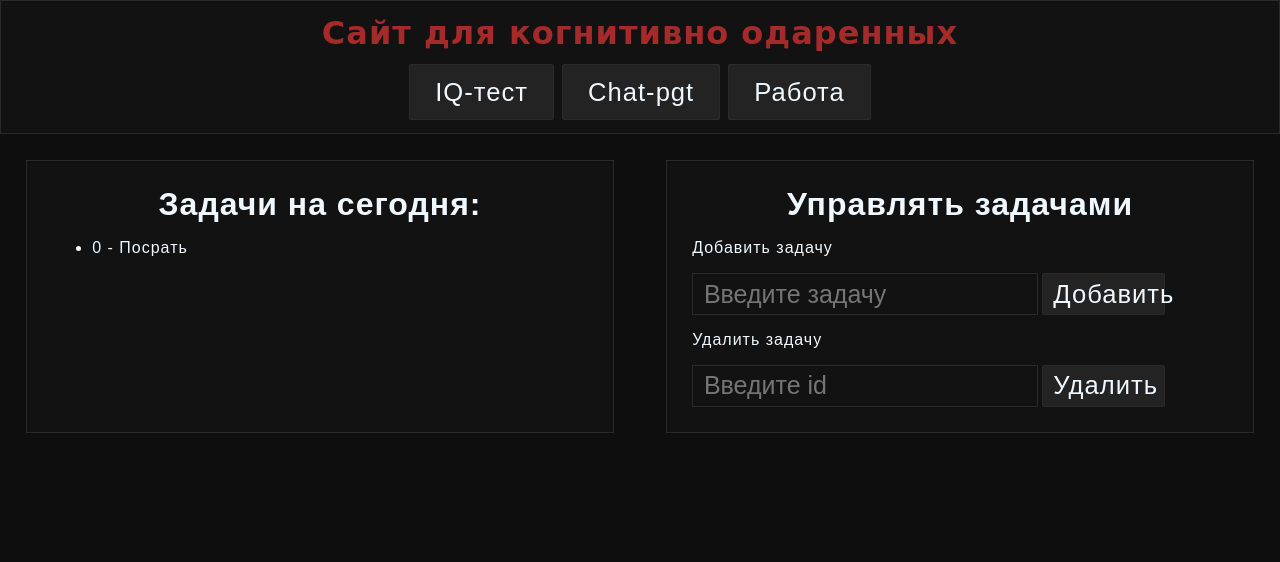
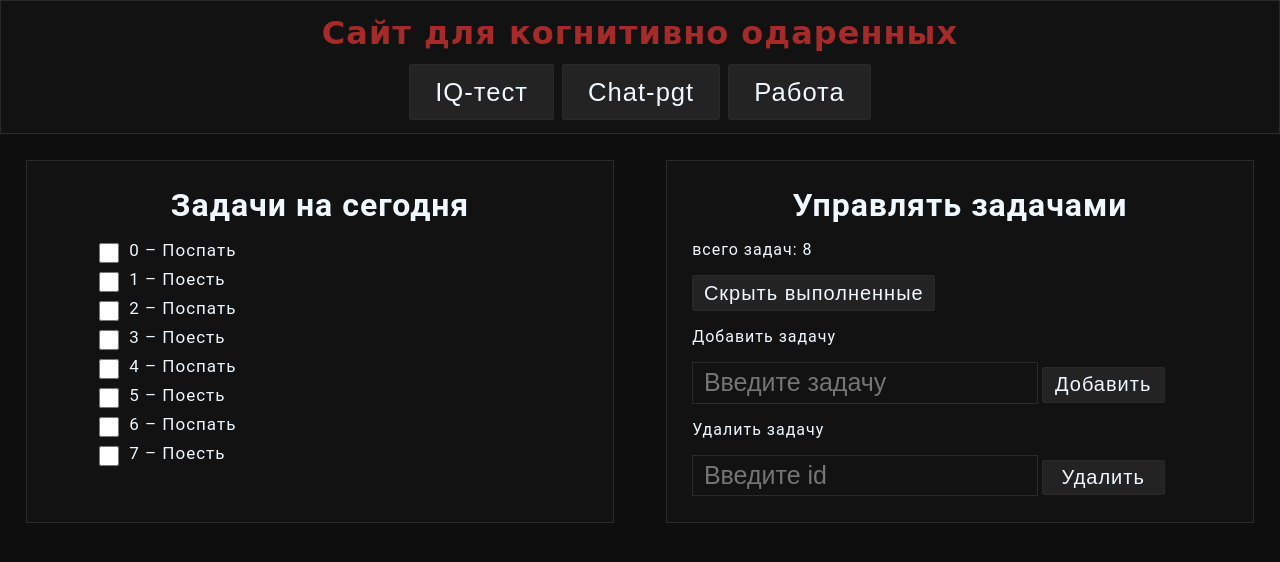
Before and after one commit to Dotesag/Vue-sag, a Vue app in the folder Vue-Tortures/: page / in a window 1280 px wide. Both pictures are taken after a click on the button "Работа". Shown: the top 562 px of the page. Built offline with nearby package versions, Linux system fonts and the light colour scheme.

Commit message:
Fully full list

```diff
--- a/Vue-Tortures/sins/App.vue
+++ b/Vue-Tortures/sins/App.vue
@@ -11,7 +11,7 @@ import menu_ from './menu.vue';
 
 <style>
 body{
-  font-family: "Arial";
+  font-family: "Roboto";
   margin: 0;
   background-color: rgb(14, 14, 14);
   color: aliceblue ;
--- a/Vue-Tortures/sins/ListTest.vue
+++ b/Vue-Tortures/sins/ListTest.vue
@@ -1,46 +1,65 @@
 <script setup>
-import {ref} from 'vue'
+import {ref, computed} from 'vue'
 
 let id = 0
 let idToDelete = ''
 const newTodo = ref('')
+const HideCompleted = ref(false)
 const list = ref([
-  {id: id++, text: 'Посрать'}
+  {id: id++, text: 'Поспать', done: false},
+  {id: id++, text: 'Поесть', done: false},
+  {id: id++, text: 'Поспать', done: false},
+  {id: id++, text: 'Поесть', done: false},
+  {id: id++, text: 'Поспать', done: false},
+  {id: id++, text: 'Поесть', done: false},
+  {id: id++, text: 'Поспать', done: false},
+  {id: id++, text: 'Поесть', done: false},
 ])
 function AddElement(){
-  list.value.push({id: id++, text: newTodo.value})
+  list.value.push({id: id++, text: newTodo.value, done: false})
 }
 function deleteElementById(){
   list.value = list.value.filter(id => id.id != Number(idToDelete))
 }
+const ListFilteredByDone = computed(() => {
+  return HideCompleted.value ? list.value.filter(elem => !elem.done) : list.value
+})
 
 const Beleberda = ref('Beleberda')
 const Tasks = ref('Tasks')
 const EditTasks = ref('EditTasks')
+const Done = ref('Done')
+const Statistic = ref('Statistic')
+const Todo = ref('Todo')
 </script>
 
 <template>
   <div :class="Beleberda">
     <div :class="Tasks">
-      <h1 style="text-align: center;">Задачи на сегодня:</h1>
+      <h1 style="text-align: center;">Задачи на сегодня</h1>
       <ul>
-        <li v-for="element in list" :key="element.id">
-          {{ element.id }} - {{ element.text }}
+        <li v-for="element in ListFilteredByDone" :key="element.id" :class="Todo">
+          <input type="checkbox" v-model="element.done">
+          <span :class="{ Done: element.done }">{{ element.id }} – {{ element.text }}</span>
         </li>
       </ul>
     </div>
 
     <div :class="EditTasks">
-      <h1 style="text-align: center;">Управлять задачами</h1>
+      <h1 style="text-align: center; margin-bottom: 10px;">Управлять задачами</h1>
+      <div :class="Statistic">
+        <p>всего задач: {{ list.length }}</p>
+        <button @click="HideCompleted = !HideCompleted" style="font-size: 20px; margin: 0px;">Скрыть выполненные</button>
+      </div>
       <p>Добавить задачу</p>
       <form @submit.prevent="AddElement">
         <input v-model="newTodo" required placeholder="Введите задачу" >
-        <button style="width: 23%;">Добавить</button>
+        <button style="width: 23%; font-size: 20px;">Добавить</button>
       </form>
       <p>Удалить задачу</p>
       <form @submit.prevent="deleteElementById">
         <input v-model="idToDelete" required placeholder="Введите id" >
-        <button style="width: 23%;">Удалить</button>
+        <button style="width: 23%; font-size: 20px;">Удалить</button>
       </form>
     </div>
   </div>
@@ -51,6 +70,15 @@ const EditTasks = ref('EditTasks')
   display: flex;
 }
 
+.Todo {
+  margin: 3px;
+  font-size: 17px;
+  list-style-type: none;
+  display: flex;
+}
+.Done {
+  color: rgb(199, 255, 196);
+}
 .Tasks {
   margin: 2%;
   padding: 2%;
@@ -74,7 +102,13 @@ input {
   padding: 1% 2% 1% 2%;
   background-color: rgb(18, 18, 18);
   border: 1px solid rgb(42, 42, 42);
+
+}
+input[type="checkbox"] {
+  accent-color: rgb(199, 255, 196);
+  width: 20px;
+  height: 20px;
+  margin-right: 10px;
 }
 
-
 </style>
```
